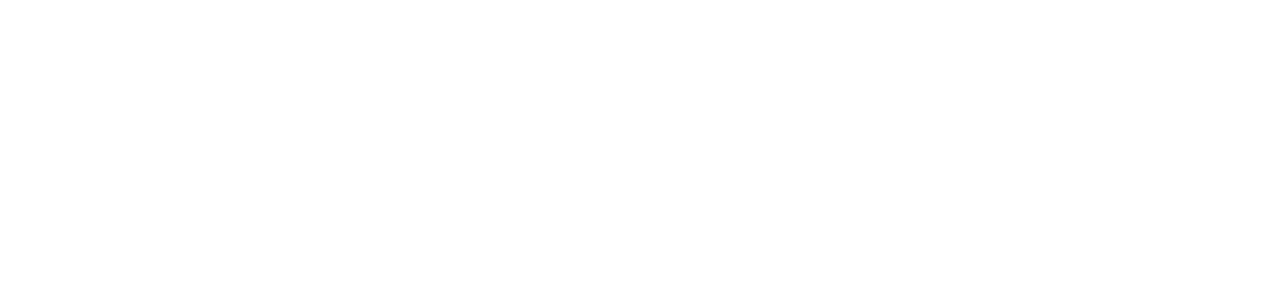
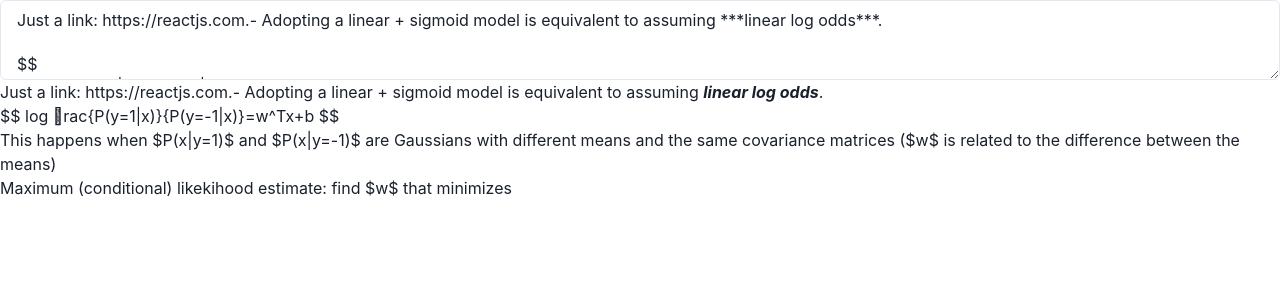
Before and after one commit to NoteHub-official/RetroFlux, a React (Create React App) app in the folder client/: page / in a window 1280 px wide. Shown: the top 300 px of the page. Built offline with nearby package versions, Linux system fonts and the light colour scheme.

Commit message:
feat: add markdown block

```diff
--- a/client/package.json
+++ b/client/package.json
@@ -22,11 +22,13 @@
     "react": "^17.0.2",
     "react-dom": "^17.0.2",
     "react-icons": "^4.3.1",
+    "react-markdown": "^8.0.0",
     "react-redux": "^7.2.6",
     "react-router-dom": "^6.2.1",
     "react-scripts": "5.0.0",
     "redux": "^4.1.2",
     "redux-thunk": "^2.4.1",
+    "remark-gfm": "^3.0.1",
     "typescript": "^4.5.4",
     "web-vitals": "^2.1.2"
   },
--- a/client/public/index.html
+++ b/client/public/index.html
@@ -5,10 +5,7 @@
     <link rel="icon" href="%PUBLIC_URL%/favicon.ico" />
     <meta name="viewport" content="width=device-width, initial-scale=1" />
     <meta name="theme-color" content="#000000" />
-    <meta
-      name="description"
-      content="Web site created using create-react-app"
-    />
+    <meta name="description" content="Web site created using create-react-app" />
     <link rel="apple-touch-icon" href="%PUBLIC_URL%/logo192.png" />
     <!--
       manifest.json provides metadata used when your web app is installed on a
@@ -24,11 +21,8 @@
       work correctly both with client-side routing and a non-root public URL.
       Learn how to configure a non-root public URL by running `npm run build`.
     -->
-    <script
-      src="https://kit.fontawesome.com/ded6173978.js"
-      crossorigin="anonymous"
-    ></script>
-    <title>Notehub</title>
+    <script src="https://kit.fontawesome.com/ded6173978.js" crossorigin="anonymous"></script>
+    <title>RetroFlux</title>
   </head>
   <body>
     <noscript>You need to enable JavaScript to run this app.</noscript>
--- /dev/null
+++ b/client/src/components/md-block/MarkdownBlock.tsx
@@ -0,0 +1,55 @@
+import React from "react";
+import ReactMarkdown from "react-markdown";
+import remarkGfm from "remark-gfm";
+import { Textarea, useColorModeValue, Code } from "@chakra-ui/react";
+
+export interface MarkdownBlockProps {}
+
+const markdown = `Just a link: https://reactjs.com.- Adopting a linear + sigmoid model is equivalent to assuming ***linear log odds***.
+
+$$
+log \frac{P(y=1|x)}{P(y=-1|x)}=w^Tx+b
+$$
+
+- This happens when $P(x|y=1)$  and $P(x|y=-1)$ are Gaussians with different means and the same covariance matrices ($w$ is related to the difference between the means)
+- Maximum (conditional) likekihood estimate: find $w$ that minimizes`;
+
+export const MarkdownBlock: React.FC<MarkdownBlockProps> = (props) => {
+  const [markdownText, setMarkdownText] = React.useState(markdown);
+
+  const handleChange = (e: React.ChangeEvent<HTMLTextAreaElement>) => {
+    setMarkdownText(e.target.value);
+  };
+
+  return (
+    <div className="md-block min-w-full">
+      <Textarea value={markdownText} onChange={handleChange} />
+      <ReactMarkdown
+        children={markdownText}
+        remarkPlugins={[remarkGfm]}
+        components={{
+          // @ts-ignore
+          a: (props) => <a {...props} target="_blank" rel="noopener noreferrer" />,
+          h1: (props) => <h1 {...props} className="text-2xl font-bold" />,
+          h2: (props) => <h2 {...props} className="text-xl font-bold" />,
+          h3: (props) => <h3 {...props} className="text-lg font-bold" />,
+          h4: (props) => <h4 {...props} className="text-base font-bold" />,
+          h5: (props) => <h5 {...props} className="text-base font-bold" />,
+          h6: (props) => <h6 {...props} className="text-base font-bold" />,
+          p: (props) => <p {...props} className="text-base" />,
+          li: (props) => <li {...props} className="text-base" />,
+          strong: (props) => <strong {...props} className="font-bold" />,
+          em: (props) => <em {...props} className="italic" />,
+          blockquote: (props) => <blockquote {...props} className="blockquote" />,
+          code: (props) => <CodeElement {...props} />,
+        }}
+      />
+    </div>
+  );
+};
+
+const CodeElement = (props: any) => {
+  const color = useColorModeValue("blue-400", "red-400");
+
+  return <Code {...props} className="bg-gray-200 p-1 rounded-md" color={color} />;
+};
--- a/client/src/views/Home.tsx
+++ b/client/src/views/Home.tsx
@@ -1,9 +1,12 @@
 import React from "react";
+import { MarkdownBlock } from "../components/md-block/MarkdownBlock";
 
 const Home: React.FC = () => {
   return (
     <div className="container mx-auto">
-      <div className="flex justify-center"></div>
+      <div className="flex justify-center">
+        <MarkdownBlock />
+      </div>
     </div>
   );
 };
```
Also changed, not shown: 1 other file (tests, documents, lock files or other folders).
